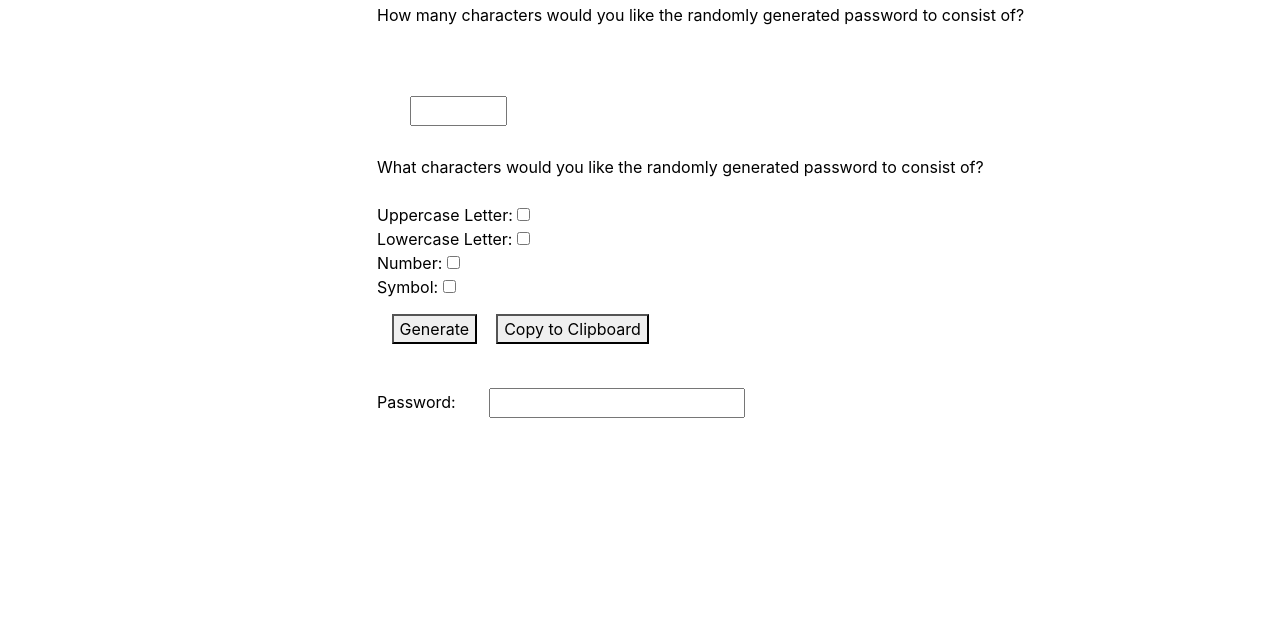
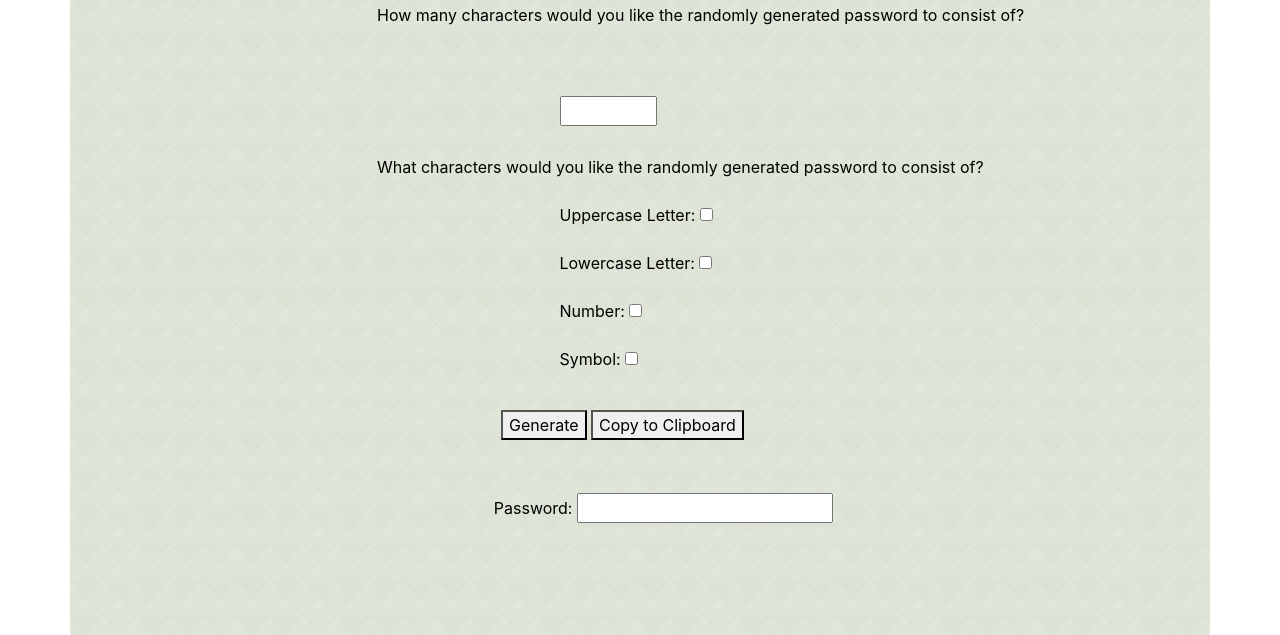
Before and after one commit to J-Whisler/pass-gen, a plain HTML site: page pass-gen.html in a window 1280 px wide. Shown: the part 179-814 px from the top of the page. Drawn offline with nearby package versions, Linux system fonts and the light colour scheme.

Commit message:
added background image to container and styled other elements

```diff
--- a/pass-gen.html
+++ b/pass-gen.html
@@ -35,18 +35,18 @@
                 What characters would you like the randomly generated password to consist of?
                 <br>
                 <br>
-                Uppercase Letter: <input type="checkbox" id="uppercase">
+                <div class="checkbox">Uppercase Letter: <input type="checkbox" id="uppercase"></div>
                 <br>
-                Lowercase Letter: <input type="checkbox" id="lowercase">
+                <div class="checkbox">Lowercase Letter: <input type="checkbox" id="lowercase"></div>
                 <br>
-                Number: <input type="checkbox" id="number">
+                <div class="checkbox">Number: <input type="checkbox" id="number"></div>
                 <br>
-                Symbol: <input type="checkbox" id="symbol">
+                <div class="checkbox">Symbol: <input type="checkbox" id="symbol"></div>
                 <br>
-                <button onclick="generate()" class="generate" id="generatePwd">Generate</button>
-                <button onclick="" class="copy" id="copyToClipboard">Copy to Clipboard</button>
+                <div class="buttons"><button onclick="generate()" class="generate" id="generatePwd">Generate</button>
+                <button onclick="" class="copy" id="copyToClipboard">Copy to Clipboard</button></div>
                 <br>
-                Password: <input type="text" id="display" class="text">
+                <div class="password">Password: <input type="text" id="display"></div>
                 <br>
 
 
--- a/style.css
+++ b/style.css
@@ -1,7 +1,9 @@
-
+.container {
+    background-image: url("./beige-tiles.png");
+}
 
 .navbar-brand {
-    margin: 0% 37%;
+    margin: 0% 42%;
 
 }
 
@@ -16,11 +18,11 @@
 }
 
 .charNumber {
-    margin: 4% 4.5%;
+    margin: 4% 25%;
 }
 
-.generate {
-    margin: 2%;
+.buttons {
+    margin: 2% 17%;
 }
 
 .p1 {
@@ -28,6 +30,14 @@
     margin-right: 200px;
 
 }
+
+.checkbox {
+    margin: 0% 25%;
+}
+
+.password {
+    margin: 2% 16%;
+}
 h4 {
     margin: 0% 20%;
 }
```
Also changed, not shown: beige-tiles.png (added).
